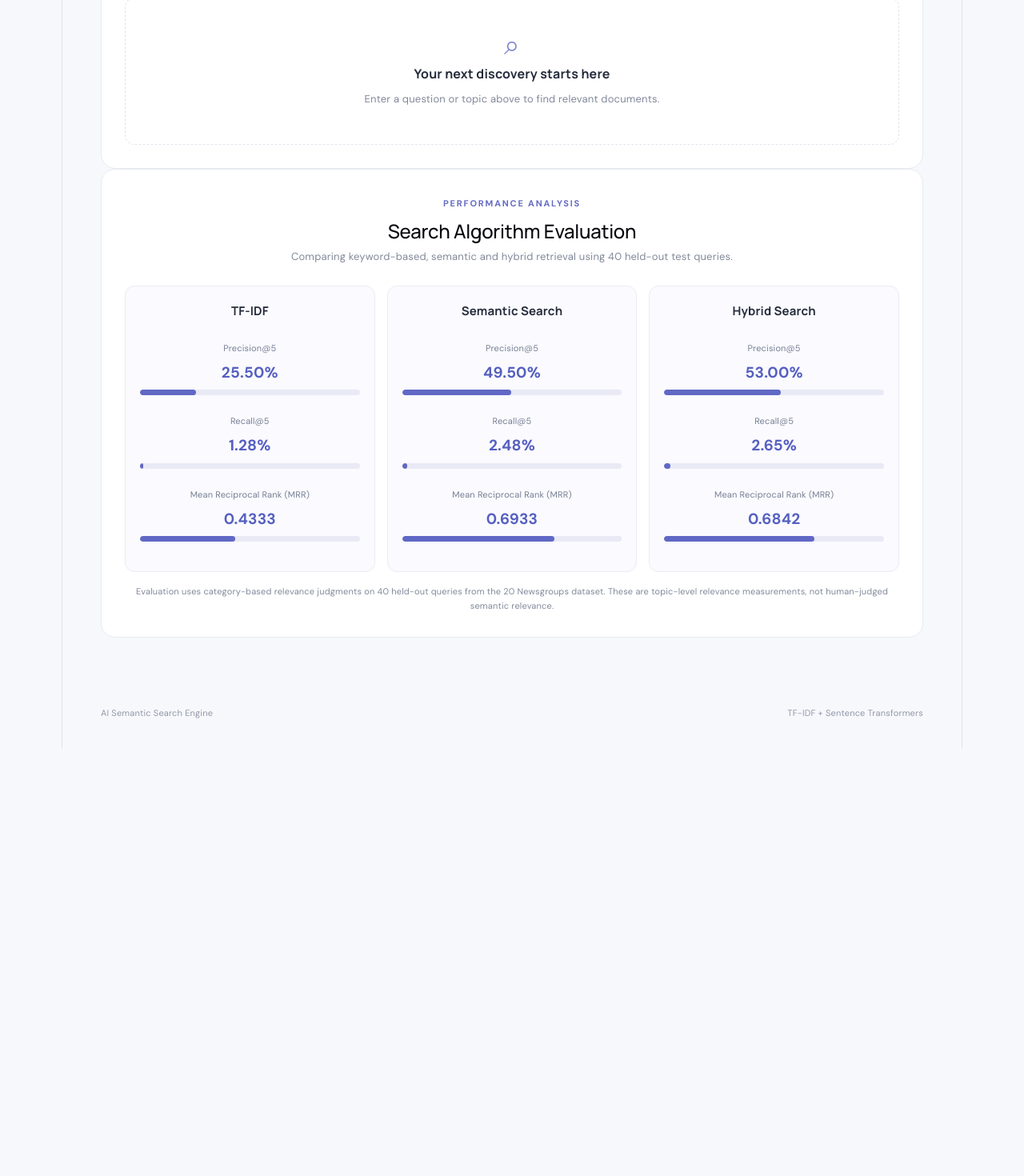
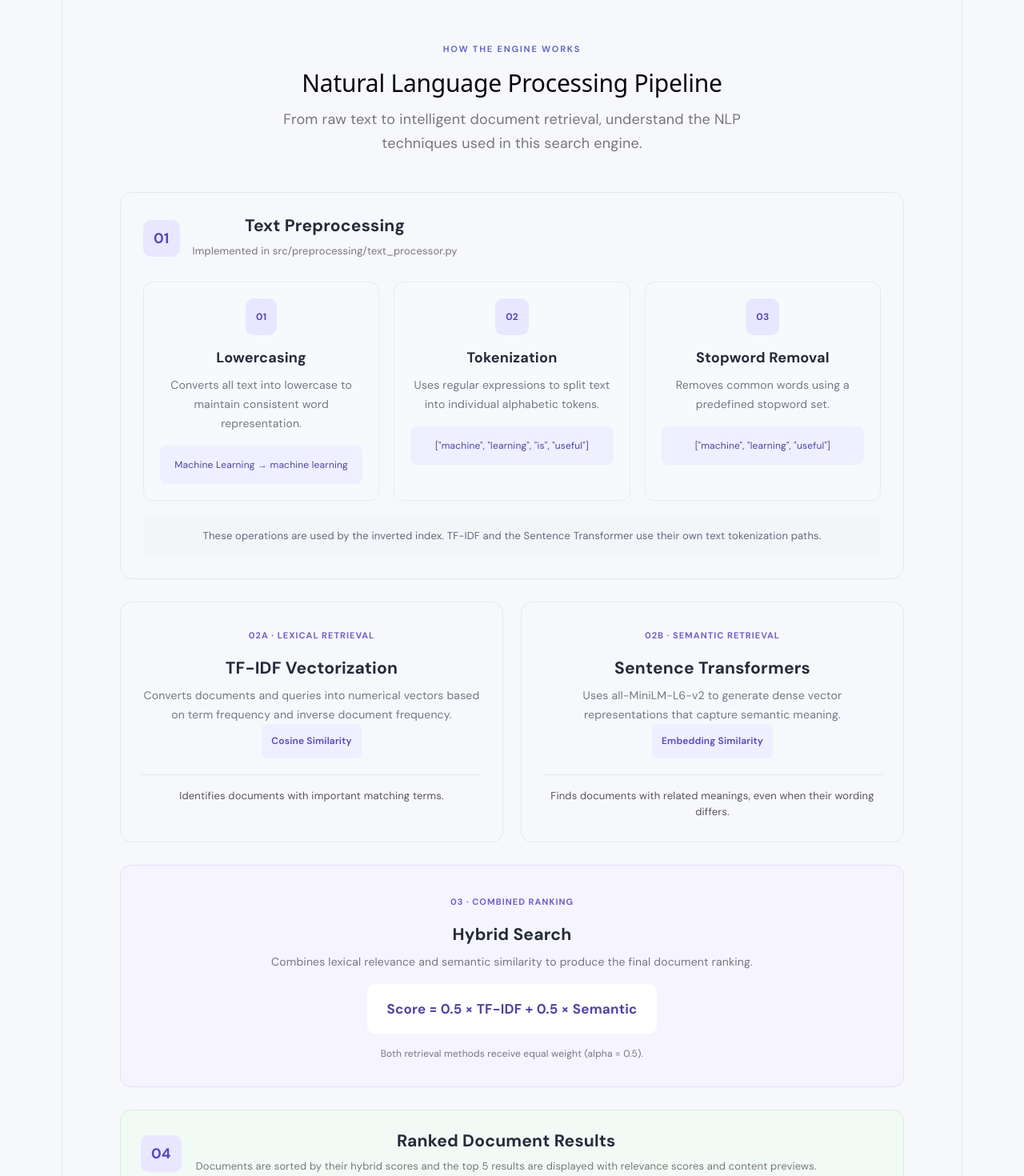
Before and after one commit to siya2203/AI-Semantic-Search-Engine, a React app in the folder frontend/: page / in a window 1280 px wide. Shown: the part 1000-2470 px from the top of the page at 80% size. Before the commit the page ends 1936 px from the top, so only its background shows below. Built offline with nearby package versions, Linux system fonts and the light colour scheme; the HTML template or start-up script is replaced by a standard one.

Commit message:
Add NLP pipeline visualization

```diff
--- a/frontend/src/App.css
+++ b/frontend/src/App.css
@@ -590,3 +590,215 @@ footer {
     grid-template-columns: 1fr;
   }
 }
+
+
+/* NLP Pipeline Section */
+
+.nlp-section {
+  max-width: 1100px;
+  margin: 90px auto;
+  padding: 0 24px;
+}
+
+.nlp-heading {
+  text-align: center;
+  margin-bottom: 45px;
+}
+
+.nlp-heading h2 {
+  font-size: 30px;
+  margin: 12px 0;
+}
+
+.nlp-heading > p:last-child {
+  color: #777;
+  max-width: 650px;
+  margin: 12px auto;
+  line-height: 1.7;
+}
+
+.pipeline-block {
+  border: 1px solid #e5e7eb;
+  border-radius: 16px;
+  padding: 28px;
+  margin-bottom: 28px;
+}
+
+.pipeline-title {
+  display: flex;
+  align-items: center;
+  gap: 16px;
+  margin-bottom: 25px;
+}
+
+.pipeline-title h3,
+.pipeline-output h3 {
+  margin: 0 0 6px;
+}
+
+.pipeline-title p,
+.pipeline-output p {
+  color: #777;
+  font-size: 13px;
+  margin: 0;
+}
+
+.pipeline-number,
+.step-number {
+  background: #e9e7ff;
+  color: #5546b9;
+  padding: 10px 13px;
+  border-radius: 10px;
+  font-weight: 700;
+}
+
+.preprocessing-grid {
+  display: grid;
+  grid-template-columns: repeat(3, 1fr);
+  gap: 18px;
+}
+
+.preprocessing-card {
+  background: #f8f9fc;
+  border: 1px solid #e8eaf0;
+  border-radius: 12px;
+  padding: 20px;
+}
+
+.step-number {
+  display: inline-block;
+  margin-bottom: 15px;
+  font-size: 12px;
+}
+
+.preprocessing-card h4 {
+  margin: 0 0 10px;
+}
+
+.preprocessing-card p,
+.pipeline-branch p,
+.hybrid-block p {
+  color: #737783;
+  font-size: 14px;
+  line-height: 1.7;
+}
+
+.step-example {
+  background: #eeefff;
+  color: #5144a0;
+  border-radius: 8px;
+  padding: 11px;
+  font-size: 12px;
+  overflow-wrap: anywhere;
+  margin-top: 15px;
+}
+
+.preprocessing-note {
+  margin-top: 20px;
+  padding: 14px;
+  background: #f3f5f9;
+  border-radius: 9px;
+  color: #626979;
+  font-size: 13px;
+  line-height: 1.6;
+}
+
+.pipeline-branches {
+  display: grid;
+  grid-template-columns: repeat(2, 1fr);
+  gap: 22px;
+  margin-bottom: 28px;
+}
+
+.pipeline-branch {
+  border: 1px solid #e5e7eb;
+  border-radius: 14px;
+  padding: 26px;
+}
+
+.branch-label {
+  font-size: 11px;
+  letter-spacing: 1px;
+  font-weight: 700;
+  color: #7162c5;
+}
+
+.pipeline-branch h3,
+.hybrid-block h3 {
+  margin: 15px 0 10px;
+}
+
+.technique-tag {
+  display: inline-block;
+  background: #eeefff;
+  color: #5546b9;
+  padding: 8px 12px;
+  border-radius: 7px;
+  font-size: 12px;
+  font-weight: 600;
+}
+
+.branch-result {
+  border-top: 1px solid #e5e7eb;
+  margin-top: 20px;
+  padding-top: 16px;
+  color: #555;
+  font-size: 13px;
+  line-height: 1.6;
+}
+
+.hybrid-block {
+  background: #f6f4ff;
+  border: 1px solid #e3defd;
+  border-radius: 14px;
+  padding: 30px;
+  text-align: center;
+  margin-bottom: 28px;
+}
+
+.formula {
+  background: white;
+  display: inline-block;
+  padding: 18px 24px;
+  margin: 15px 0;
+  border-radius: 10px;
+  font-size: 17px;
+  font-weight: 700;
+  color: #5144a0;
+}
+
+.formula-note {
+  font-size: 12px !important;
+}
+
+.pipeline-output {
+  display: flex;
+  align-items: center;
+  gap: 18px;
+  border: 1px solid #d9eadf;
+  background: #f2faf5;
+  border-radius: 14px;
+  padding: 25px;
+}
+
+@media (max-width: 750px) {
+  .preprocessing-grid,
+  .pipeline-branches {
+    grid-template-columns: 1fr;
+  }
+
+  .nlp-heading h2 {
+    font-size: 24px;
+  }
+
+  .pipeline-block,
+  .pipeline-branch,
+  .hybrid-block {
+    padding: 20px;
+  }
+
+  .formula {
+    font-size: 14px;
+    padding: 14px;
+  }
+}
--- a/frontend/src/App.jsx
+++ b/frontend/src/App.jsx
@@ -3,23 +3,29 @@ import { useState } from "react";
 import "./App.css";
 
 const evaluationResults = [
+  { method: "TF-IDF", precision: 0.2550, recall: 0.0128, mrr: 0.4333 },
+  { method: "Semantic Search", precision: 0.4950, recall: 0.0248, mrr: 0.6933 },
+  { method: "Hybrid Search", precision: 0.5300, recall: 0.0265, mrr: 0.6842 },
+];
+
+const preprocessingSteps = [
   {
-    method: "TF-IDF",
-    precision: 0.2550,
-    recall: 0.0128,
-    mrr: 0.4333,
+    number: "01",
+    title: "Lowercasing",
+    description: "Converts all text into lowercase to maintain consistent word representation.",
+    example: "Machine Learning → machine learning",
   },
   {
-    method: "Semantic Search",
-    precision: 0.4950,
-    recall: 0.0248,
-    mrr: 0.6933,
+    number: "02",
+    title: "Tokenization",
+    description: "Uses regular expressions to split text into individual alphabetic tokens.",
+    example: '["machine", "learning", "is", "useful"]',
   },
   {
-    method: "Hybrid Search",
-    precision: 0.5300,
-    recall: 0.0265,
-    mrr: 0.6842,
+    number: "03",
+    title: "Stopword Removal",
+    description: "Removes common words using a predefined stopword set.",
+    example: '["machine", "learning", "useful"]',
   },
 ];
 
@@ -49,9 +55,7 @@ function App() {
     try {
       const response = await fetch("http://127.0.0.1:8000/search", {
         method: "POST",
-        headers: {
-          "Content-Type": "application/json",
-        },
+        headers: { "Content-Type": "application/json" },
         body: JSON.stringify({
           query: query.trim(),
           top_k: 5,
@@ -66,9 +70,7 @@ function App() {
 
       setResults(data.results || []);
     } catch (err) {
-      setError(
-        err.message || "Could not connect to the search API."
-      );
+      setError(err.message || "Could not connect to the search API.");
     } finally {
       setLoading(false);
     }
@@ -149,8 +151,7 @@ function App() {
             type="text"
             value={query}
             onChange={(event) => setQuery(event.target.value)}
-            placeholder="Try “artificial intelligence”"
-            aria-label="Search documents"
+            placeholder="Try 'artificial intelligence' or 'machine learning'"
           />
 
           <button type="submit" disabled={loading}>
@@ -158,44 +159,14 @@ function App() {
           </button>
         </form>
 
-        <p className="hint">
-          Try:
-          <button
-            type="button"
-            onClick={() => setQuery("machine learning")}
-          >
-            machine learning
-          </button>
-
-          <span>·</span>
-
-          <button
-            type="button"
-            onClick={() => setQuery("natural language processing")}
-          >
-            natural language processing
-          </button>
-        </p>
-      </section>
-
-      {/* Document Upload */}
-      <section className="upload-section">
-        <div className="upload-heading">
-          <div>
-            <p className="eyebrow">EXPAND YOUR SEARCH</p>
-            <h2>Upload your documents</h2>
-            <p>Bring your own knowledge into the search engine.</p>
-          </div>
-        </div>
-
+        {/* Upload */}
         <form className="upload-form" onSubmit={handleUpload}>
           <input
             type="file"
             accept=".txt,.pdf"
-            onChange={(event) => {
-              setSelectedFile(event.target.files[0] || null);
-              setUploadMessage("");
-            }}
+            onChange={(event) =>
+              setSelectedFile(event.target.files[0] || null)
+            }
           />
 
           <button type="submit" disabled={uploading}>
@@ -210,9 +181,7 @@ function App() {
         )}
 
         {uploadMessage && (
-          <p className="upload-message">
-            {uploadMessage}
-          </p>
+          <p className="upload-message">{uploadMessage}</p>
         )}
       </section>
 
@@ -221,9 +190,7 @@ function App() {
         <div className="results-heading">
           <div>
             <p className="eyebrow">YOUR DOCUMENTS</p>
-            <h2>
-              {loading ? "Searching documents..." : "Search results"}
-            </h2>
+            <h2>{loading ? "Searching documents..." : "Search results"}</h2>
           </div>
 
           {searched && !loading && !error && (
@@ -239,9 +206,7 @@ function App() {
           <div className="empty-state">
             <div className="empty-symbol">⌕</div>
             <h3>Your next discovery starts here</h3>
-            <p>
-              Enter a question or topic above to find relevant documents.
-            </p>
+            <p>Enter a question or topic above to find relevant documents.</p>
           </div>
         )}
 
@@ -294,11 +259,110 @@ function App() {
         </div>
       </section>
 
+      {/* NLP Pipeline */}
+      <section className="nlp-section">
+        <div className="nlp-heading">
+          <p className="eyebrow">HOW THE ENGINE WORKS</p>
+          <h2>Natural Language Processing Pipeline</h2>
+          <p>
+            From raw text to intelligent document retrieval, understand
+            the NLP techniques used in this search engine.
+          </p>
+        </div>
+
+        {/* Preprocessing */}
+        <div className="pipeline-block">
+          <div className="pipeline-title">
+            <span className="pipeline-number">01</span>
+            <div>
+              <h3>Text Preprocessing</h3>
+              <p>Implemented in src/preprocessing/text_processor.py</p>
+            </div>
+          </div>
+
+          <div className="preprocessing-grid">
+            {preprocessingSteps.map((step) => (
+              <article className="preprocessing-card" key={step.number}>
+                <span className="step-number">{step.number}</span>
+                <h4>{step.title}</h4>
+                <p>{step.description}</p>
+                <div className="step-example">{step.example}</div>
+              </article>
+            ))}
+          </div>
+
+          <div className="preprocessing-note">
+            These operations are used by the inverted index. TF-IDF
+            and the Sentence Transformer use their own text
+            tokenization paths.
+          </div>
+        </div>
+
+        {/* Retrieval branches */}
+        <div className="pipeline-branches">
+          <article className="pipeline-branch">
+            <span className="branch-label">02A · LEXICAL RETRIEVAL</span>
+            <h3>TF-IDF Vectorization</h3>
+            <p>
+              Converts documents and queries into numerical vectors
+              based on term frequency and inverse document frequency.
+            </p>
+            <div className="technique-tag">Cosine Similarity</div>
+            <div className="branch-result">
+              Identifies documents with important matching terms.
+            </div>
+          </article>
+
+          <article className="pipeline-branch">
+            <span className="branch-label">02B · SEMANTIC RETRIEVAL</span>
+            <h3>Sentence Transformers</h3>
+            <p>
+              Uses all-MiniLM-L6-v2 to generate dense vector
+              representations that capture semantic meaning.
+            </p>
+            <div className="technique-tag">Embedding Similarity</div>
+            <div className="branch-result">
+              Finds documents with related meanings, even when
+              their wording differs.
+            </div>
+          </article>
+        </div>
+
+        {/* Hybrid ranking */}
+        <div className="hybrid-block">
+          <span className="branch-label">03 · COMBINED RANKING</span>
+          <h3>Hybrid Search</h3>
+          <p>
+            Combines lexical relevance and semantic similarity
+            to produce the final document ranking.
+          </p>
+
+          <div className="formula">
+            Score = 0.5 × TF-IDF + 0.5 × Semantic
+          </div>
+
+          <p className="formula-note">
+            Both retrieval methods receive equal weight (alpha = 0.5).
+          </p>
+        </div>
+
+        <div className="pipeline-output">
+          <span className="pipeline-number">04</span>
+          <div>
+            <h3>Ranked Document Results</h3>
+            <p>
+              Documents are sorted by their hybrid scores and the
+              top 5 results are displayed with relevance scores
+              and content previews.
+            </p>
+          </div>
+        </div>
+      </section>
+
       {/* NLP Evaluation Dashboard */}
       <section className="evaluation-section">
         <div className="evaluation-heading">
           <p className="eyebrow">PERFORMANCE ANALYSIS</p>
-
           <h2>Search Algorithm Evaluation</h2>
 
           <p>
@@ -314,44 +378,25 @@ function App() {
 
               <div className="metric">
                 <span>Precision@5</span>
-                <strong>
-                  {(item.precision * 100).toFixed(2)}%
-                </strong>
-
+                <strong>{(item.precision * 100).toFixed(2)}%</strong>
                 <div className="metric-bar">
-                  <div
-                    style={{
-                      width: `${item.precision * 100}%`,
-                    }}
-                  />
+                  <div style={{ width: `${item.precision * 100}%` }} />
                 </div>
               </div>
 
               <div className="metric">
                 <span>Recall@5</span>
-                <strong>
-                  {(item.recall * 100).toFixed(2)}%
-                </strong>
-
+                <strong>{(item.recall * 100).toFixed(2)}%</strong>
                 <div className="metric-bar">
-                  <div
-                    style={{
-                      width: `${item.recall * 100}%`,
-                    }}
-                  />
+                  <div style={{ width: `${item.recall * 100}%` }} />
                 </div>
               </div>
 
               <div className="metric">
                 <span>Mean Reciprocal Rank (MRR)</span>
                 <strong>{item.mrr.toFixed(4)}</strong>
-
                 <div className="metric-bar">
-                  <div
-                    style={{
-                      width: `${item.mrr * 100}%`,
-                    }}
-                  />
+                  <div style={{ width: `${item.mrr * 100}%` }} />
                 </div>
               </div>
             </article>
```
